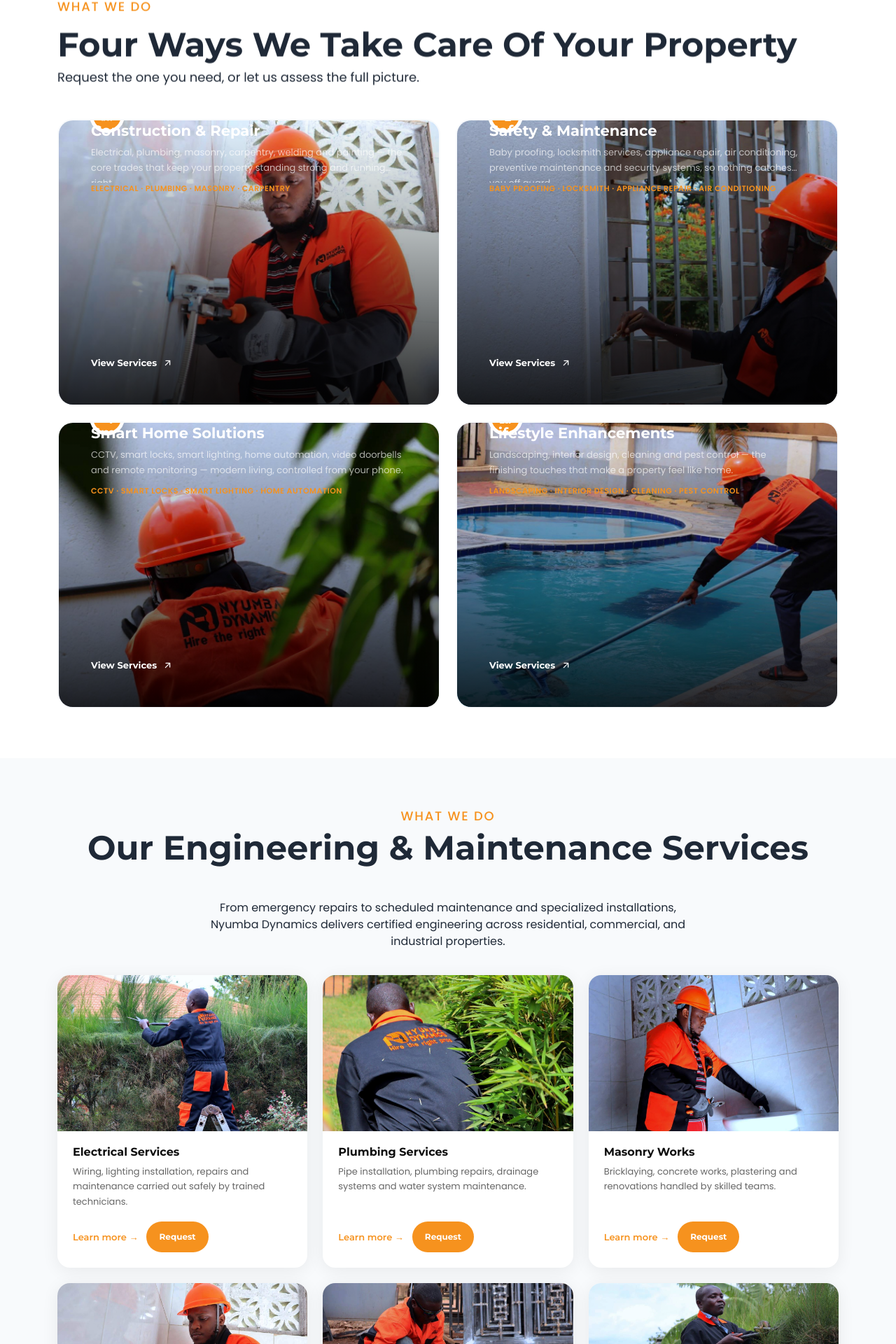
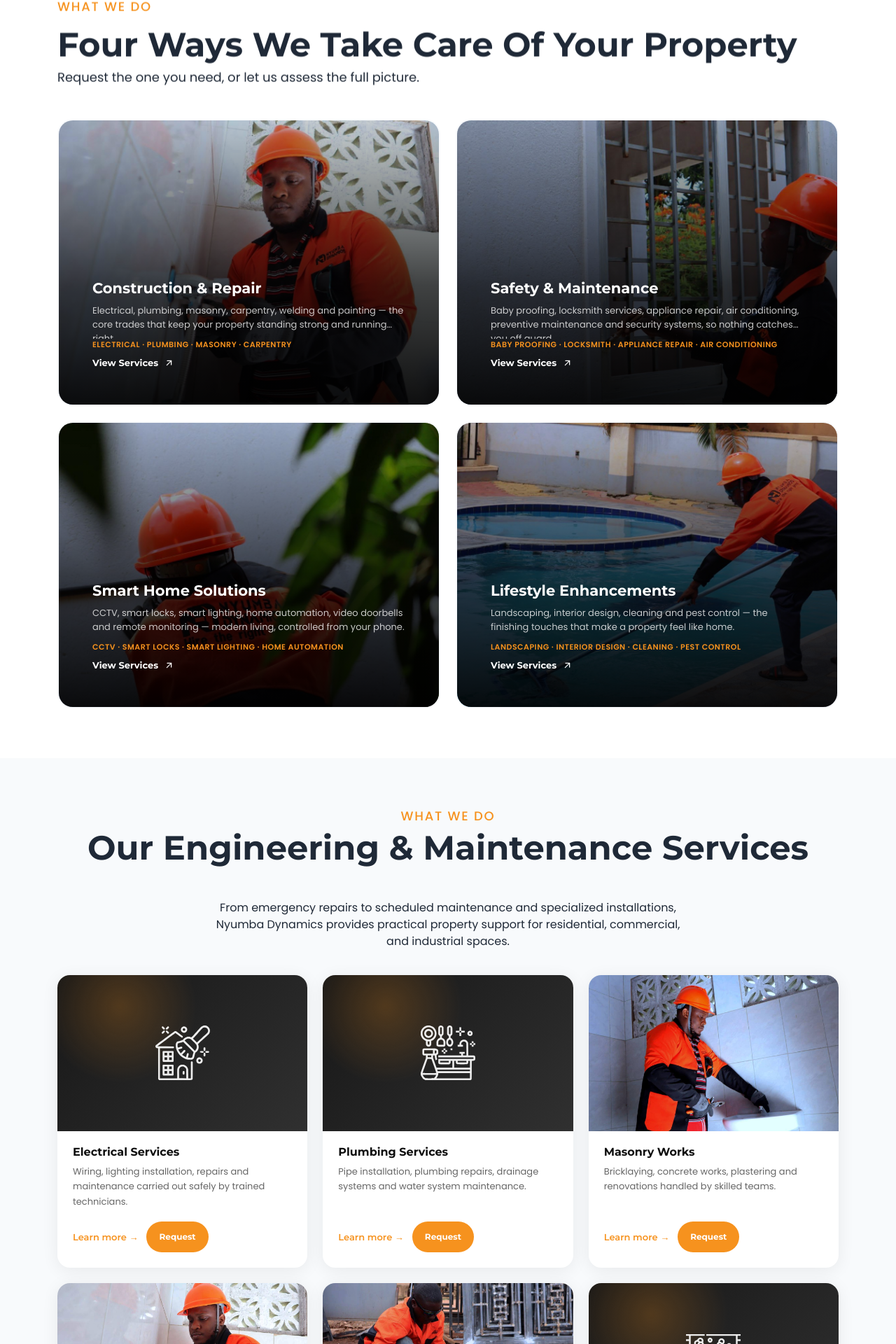
Before and after one commit to Jogeza/nyumba-dynamics, a React (Create React App) app: page / in a window 1280 px wide. Shown: the part 873-2793 px from the top of the page at 70% size. Built offline with nearby package versions, Linux system fonts and the light colour scheme.

Commit message:
Polish Nyumba v2 homepage visuals

```diff
--- a/src/assets/css/v2-home.css
+++ b/src/assets/css/v2-home.css
@@ -46,7 +46,7 @@
     z-index: 2;
     padding-top: 148px;
     padding-bottom: 90px;
-    max-width: 860px;
+    max-width: 760px;
 }
 
 .v2-hero-tagline {
@@ -55,8 +55,13 @@
     font-weight: 700;
     letter-spacing: 3.5px;
     text-transform: uppercase;
-    color: var(--nyumba-gold);
+    color: #ffffff;
     margin-bottom: 18px;
+    display: inline-block;
+    padding: 7px 11px;
+    border-radius: 6px;
+    background: rgba(0, 0, 0, 0.58);
+    text-shadow: 0 1px 3px rgba(0, 0, 0, 0.8);
 }
 
 .v2-hero-heading {
@@ -72,6 +77,7 @@
 .v2-hero-search-wrap {
     margin-bottom: 22px;
     position: relative;
+    max-width: 700px;
 }
 
 .v2-search-input-wrap {
@@ -281,43 +287,19 @@
     inset: 0;
     background: linear-gradient(
         to top,
-        rgba(0, 0, 0, 0.84) 0%,
-        rgba(0, 0, 0, 0.28) 60%,
-        transparent 100%
+        rgba(0, 0, 0, 0.94) 0%,
+        rgba(0, 0, 0, 0.74) 42%,
+        rgba(0, 0, 0, 0.18) 100%
     );
     z-index: 1;
     pointer-events: none;
 }
 
-/* icon badge top-left */
-.v2-home .service-category-icon {
-    position: absolute;
-    top: 20px;
-    left: 20px;
-    z-index: 2;
-    width: 50px;
-    height: 50px;
-    border-radius: 50%;
-    background: var(--nyumba-gold);
-    display: flex;
-    align-items: center;
-    justify-content: center;
-    padding: 12px;
-}
-
-.v2-home .service-category-icon img {
-    width: 100%;
-    height: 100%;
-    filter: brightness(0) invert(1);
-}
-
-/* text content – inside overlay */
-.v2-home .service-category-title,
-.v2-home .service-category-desc,
-.v2-home .service-category-included,
-.v2-home .service-category-link {
+.v2-home .service-category-content {
     position: relative;
     z-index: 2;
+    padding: 32px 24px 22px;
+    margin-top: auto;
 }
 
 .v2-home .service-category-title {
@@ -325,14 +307,15 @@
     font-size: 21px;
     font-weight: 700;
     color: #ffffff;
-    padding: 0 22px 5px;
+    padding: 0 0 7px;
 }
 
 .v2-home .service-category-desc {
     font-family: 'Poppins', sans-serif;
     font-size: 13px;
-    color: rgba(255, 255, 255, 0.78);
-    padding: 0 22px 10px;
+    line-height: 1.55;
+    color: rgba(255, 255, 255, 0.9);
+    padding: 0 0 10px;
     display: -webkit-box;
     -webkit-line-clamp: 2;
     -webkit-box-orient: vertical;
@@ -345,7 +328,7 @@
     font-weight: 600;
     letter-spacing: 0.5px;
     color: var(--nyumba-gold);
-    padding: 0 22px 8px;
+    padding: 0 0 8px;
     text-transform: uppercase;
 }
 
@@ -357,7 +340,7 @@
     font-family: 'Montserrat', sans-serif;
     font-size: 13px;
     font-weight: 700;
-    padding: 0 22px 22px;
+    padding: 0;
     transition: gap 0.22s ease;
 }
 
@@ -419,6 +402,22 @@
     object-fit: cover;
     transition: transform 0.45s ease;
     display: block;
+}
+
+.v2-service-card-icon {
+    display: grid;
+    place-items: center;
+    background:
+        radial-gradient(circle at 25% 20%, rgba(246, 146, 30, 0.24), transparent 34%),
+        linear-gradient(135deg, #171717, #303030);
+}
+
+.v2-service-card-icon img {
+    width: 78px;
+    height: 78px;
+    object-fit: contain;
+    filter: brightness(0) invert(1);
+    opacity: 0.92;
 }
 
 .v2-service-card:hover .v2-service-card-image img {
@@ -542,7 +541,8 @@
    ───────────────────────────────────────────────────────────── */
 
 .v2-home .trust-process-section {
-    background: var(--nyumba-bg);
+    background: #ffffff;
+    padding-top: 100px !important;
 }
 
 .v2-home .trust-process-grid {
@@ -763,6 +763,48 @@
     background-attachment: scroll;
 }
 
+.v2-home .smart-home-teaser .row {
+    align-items: center;
+}
+
+.v2-home .smart-home-teaser .row > div:last-child {
+    display: flex;
+    flex-direction: column;
+    justify-content: center;
+}
+
+.v2-home .smart-home-teaser .btn-quote {
+    align-self: flex-start;
+    margin-top: 24px;
+}
+
+footer .footer-row-quick {
+    align-items: flex-start;
+}
+
+footer .quicklinks-main {
+    align-items: flex-start;
+}
+
+footer .working-hours {
+    white-space: nowrap;
+}
+
+button.bottom-top-button {
+    opacity: 0;
+    visibility: hidden;
+    pointer-events: none;
+    transform: translateY(10px);
+    transition: opacity 0.2s ease, transform 0.2s ease, visibility 0.2s ease;
+}
+
+button.bottom-top-button.show {
+    opacity: 1;
+    visibility: visible;
+    pointer-events: auto;
+    transform: translateY(0);
+}
+
 /* ─────────────────────────────────────────────────────────────
    9. RESPONSIVE BREAKPOINTS
    ───────────────────────────────────────────────────────────── */
@@ -874,13 +916,23 @@
         -webkit-overflow-scrolling: touch;
         gap: 16px;
         padding-bottom: 8px;
+        align-items: flex-start;
+        width: 100%;
+        max-width: 100%;
         /* remove nth-child display:none hiding */
     }
 
     .v2-service-cards-grid .v2-service-card {
-        min-width: 280px;
+        flex: 0 0 280px;
+        width: 280px;
+        min-width: 0;
+        max-width: 280px;
         scroll-snap-align: start;
-        flex-shrink: 0;
+        align-self: flex-start;
+    }
+
+    .v2-service-cards-grid .v2-service-card-body {
+        flex: none;
     }
 
     .v2-scroll-hint {
@@ -889,6 +941,34 @@
 
     .v2-home .service-category-card {
         aspect-ratio: 4 / 3;
+    }
+
+    .v2-home .service-category-content {
+        padding: 42px 18px 18px;
+    }
+
+    .v2-home .service-category-desc {
+        -webkit-line-clamp: 2;
+        max-height: 3.1em;
+        margin-bottom: 10px;
+        padding-bottom: 0;
+    }
+
+    .v2-home .smart-home-teaser .btn-quote {
+        margin-top: 20px;
+    }
+
+    .contact-form-section {
+        padding-bottom: 70px;
+    }
+
+    footer .quicklinks-main {
+        align-items: flex-start;
+    }
+
+    footer .working-hours {
+        font-size: 20px;
+        line-height: 28px;
     }
 
     .v2-home .trust-process-grid {
@@ -929,4 +1009,12 @@
     .mobile-bottom-nav-label {
         font-size: 9px;
     }
+
+    .trust-stat-number {
+        font-size: 28px;
+    }
+
+    .trust-stat-label {
+        font-size: 12px;
+    }
 }
--- a/src/component/ScrollToTopButton.tsx
+++ b/src/component/ScrollToTopButton.tsx
@@ -24,6 +24,7 @@ const ScrollToTopButton: React.FC = () => {
         <button
             className={`bottom-top-button ${visible ? "show" : ""}`}
             onClick={scrollToTop}
+            aria-label="Back to top"
         >
             ↑
         </button>
--- a/src/component/ServiceCategories.tsx
+++ b/src/component/ServiceCategories.tsx
@@ -2,18 +2,7 @@ import { Link } from 'react-router-dom';
 import categories from '../data/serviceCategories.json';
 import CrossArrow from '../assets/images/svg/cross-arrow.svg';
 
-import icon1 from '../assets/images/svg/about-svg1.svg';
-import icon2 from '../assets/images/svg/about-svg2.svg';
-import icon3 from '../assets/images/svg/about-svg3.svg';
-import icon4 from '../assets/images/svg/about-svg4.svg';
 import { siteImages } from '../data/siteImages.ts';
-
-const iconMap: Record<string, string> = {
-    'about-svg1.svg': icon1,
-    'about-svg2.svg': icon2,
-    'about-svg3.svg': icon3,
-    'about-svg4.svg': icon4,
-};
 
 const categoryImages: Record<string, { src: string; alt: string; position?: string }> = {
     'construction-repair': { src: siteImages.plumbing, alt: 'Nyumba Dynamics plumber completing a bathroom repair' },
@@ -45,22 +34,17 @@ const ServiceCategories = () => {
                             <img src={categoryImages[cat.slug].src} alt={categoryImages[cat.slug].alt} loading="lazy" width="1280" height="853" style={{ objectPosition: categoryImages[cat.slug].position }} />
                         </div>
 
-                        <div className="service-category-icon">
-                            <img src={iconMap[cat.icon]} alt={cat.title} />
-                        </div>
-
+                        <div className="service-category-content">
                             <h3 className="service-category-title">{cat.title}</h3>
-
                             <p className="service-category-desc">{cat.description}</p>
-
                             <p className="service-category-included">
                                 {cat.included.slice(0, 4).join(' · ')}
                             </p>
-
                             <span className="service-category-link">
                                 View Services
-                            <img src={CrossArrow} alt="cross-arrow" />
+                                <img src={CrossArrow} alt="" />
                             </span>
+                        </div>
 
                     </Link>
 
--- a/src/component/V2ServiceCards.tsx
+++ b/src/component/V2ServiceCards.tsx
@@ -2,6 +2,15 @@ import React from 'react';
 import { Link } from 'react-router-dom';
 import servicesData from '../data/servicesData.json';
 import { serviceImages, serviceAlt } from '../data/siteImages.ts';
+import electricalIcon from '../assets/images/svg/services-svg1.svg';
+import plumbingIcon from '../assets/images/svg/services-svg2.svg';
+import paintingIcon from '../assets/images/svg/services-svg6.svg';
+
+const iconCards: Record<string, string> = {
+    'electrical-services': electricalIcon,
+    'plumbing-services': plumbingIcon,
+    painting: paintingIcon,
+};
 
 interface V2ServiceCardsProps {
     limit?: number;
@@ -14,7 +23,7 @@ export const V2ServiceCards: React.FC<V2ServiceCardsProps> = ({
     limit = 6,
     title = "Our Engineering & Maintenance Services",
     caption = "What We Do",
-    subtitle = "From emergency repairs to scheduled maintenance and specialized installations, Nyumba Dynamics delivers certified engineering across residential, commercial, and industrial properties."
+    subtitle = "From emergency repairs to scheduled maintenance and specialized installations, Nyumba Dynamics provides practical property support for residential, commercial, and industrial spaces."
 }) => {
     const displayedServices = servicesData.slice(0, limit);
 
@@ -41,10 +50,11 @@ export const V2ServiceCards: React.FC<V2ServiceCardsProps> = ({
                     {displayedServices.map((service) => {
                         const img = serviceImages[service.slug] || serviceImages['electrical-services'];
                         const alt = serviceAlt[service.slug] || `Nyumba Dynamics ${service.title} service`;
+                        const icon = iconCards[service.slug];
                         return (
                             <article key={service.slug} className="v2-service-card">
-                                <div className="v2-service-card-image">
-                                    <img src={img} alt={alt} loading="lazy" />
+                                <div className={`v2-service-card-image ${icon ? 'v2-service-card-icon' : ''}`}>
+                                    <img src={icon || img} alt={icon ? '' : alt} loading="lazy" />
                                 </div>
                                 <div className="v2-service-card-body">
                                     <h3 className="v2-service-card-title">{service.title}</h3>
--- a/src/data/servicesData.json
+++ b/src/data/servicesData.json
@@ -190,7 +190,7 @@
         "title": "Smart Homes",
         "img": "slider-img3.jpg",
         "svg": "services-svg3.svg",
-        "description": "Turn your home into a connected, modern living space. We install and configure smart lighting, smart locks, and automation systems that work together from a single app.",
+        "description": "Turn your home into a connected, modern living space. We install and configure smart lighting, smart locks, and automation systems with straightforward, compatible controls.",
         "benefits": [
             "Smart lighting and lock installation",
             "Home automation setup and training",
--- a/src/pages/SmartHome.tsx
+++ b/src/pages/SmartHome.tsx
@@ -51,7 +51,7 @@ const SmartHome: React.FC = () => {
                             <h2 className="sec-text fade_up">Your Home, Connected And Under Control</h2>
                             <p className="sec-sub-text fade_up">
                                 Nyumba Dynamics designs and installs complete smart home systems — locks, cameras,
-                                lighting, and monitoring that work together from a single app. Whether you're
+                                lighting, and monitoring configured around simple, compatible controls. Whether you're
                                 securing a family home or a commercial property, we build a system around how you
                                 actually live and work, not a one-size-fits-all package.
                             </p>
```
Also changed, not shown: src/component/Footer.tsx (+4 -5 lines), src/pages/HomeSlider.tsx (+6 -5 lines). Lines whose indentation alone changed are shown as unchanged.
